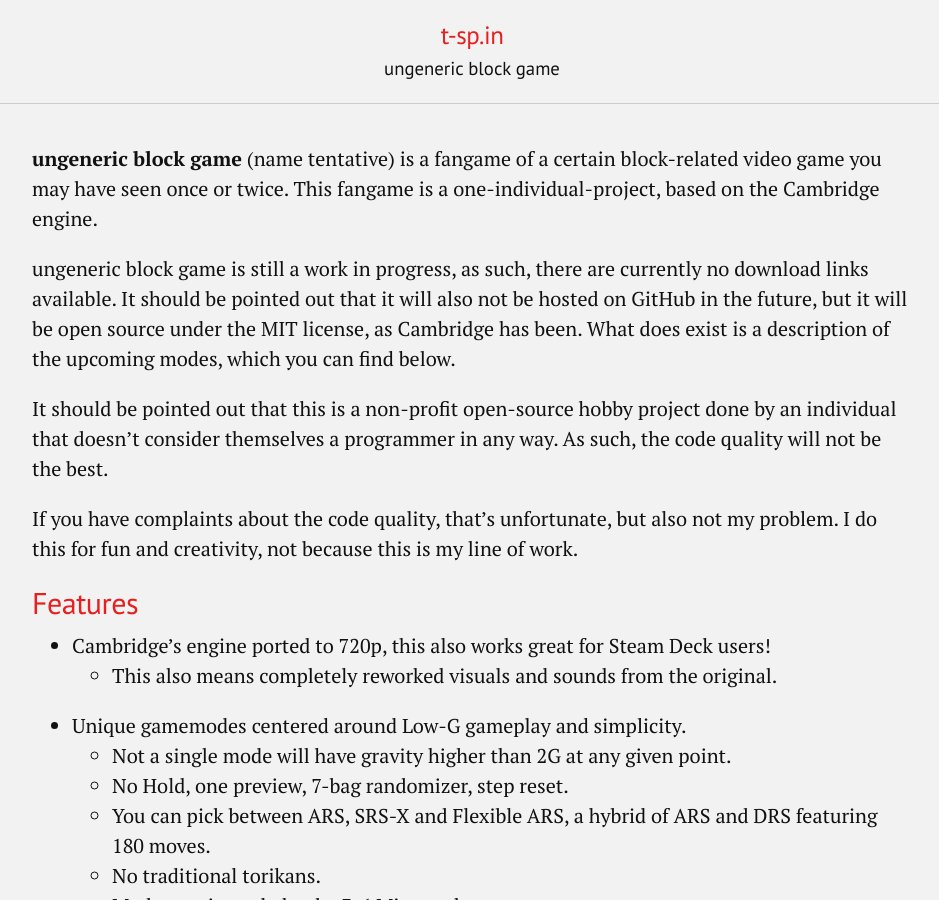
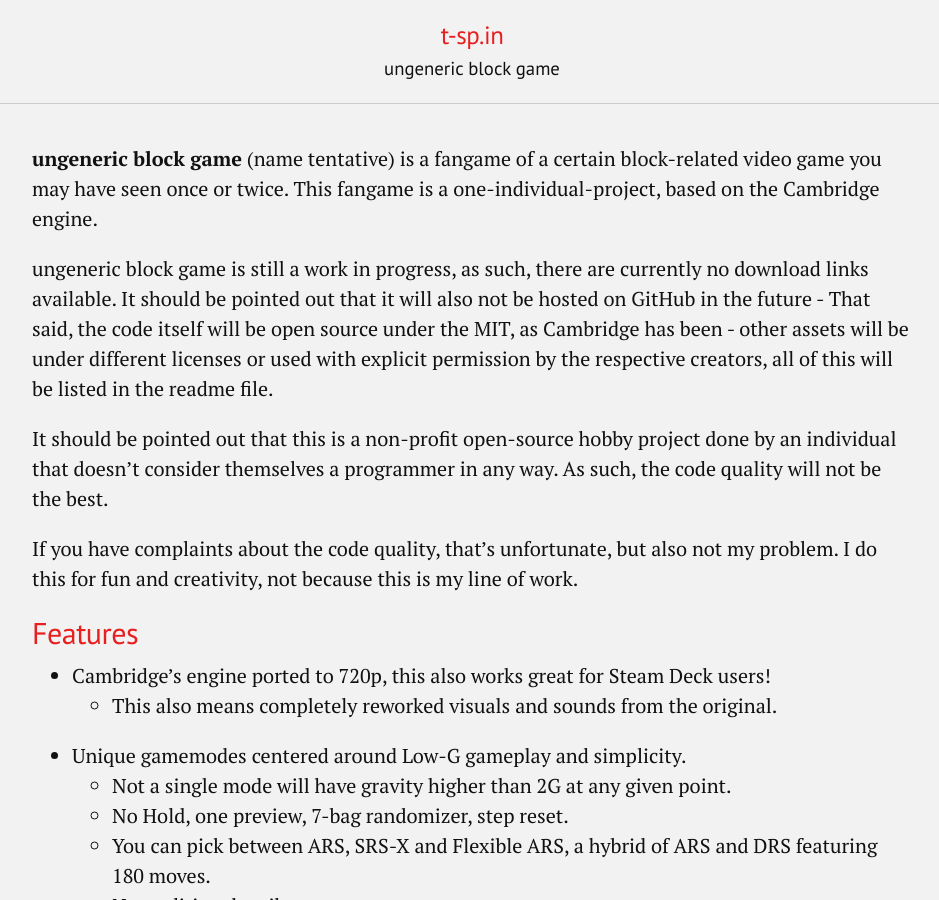
Before and after one commit to Rexxt/t-sp.in, a Jekyll site: the page built from ubg.md, in a window 1280 px wide and 900 px high. Shown: the whole window, without its empty margins (168-1107 px from the left). Built offline with Jekyll 4.4.1, drawn with Linux system fonts in a browser that asks for light colours.

Commit message:
Update ubg.md

```diff
--- a/ubg.md
+++ b/ubg.md
@@ -5,7 +5,7 @@ title: "ungeneric block game"
 
 **ungeneric block game** (name tentative) is a fangame of a certain block-related video game you may have seen once or twice. This fangame is a one-individual-project, based on the Cambridge engine.
 
-ungeneric block game is still a work in progress, as such, there are currently no download links available. It should be pointed out that it will also not be hosted on GitHub in the future, but it will be open source under the MIT license, as Cambridge has been. What does exist is a description of the upcoming modes, which you can find below.
+ungeneric block game is still a work in progress, as such, there are currently no download links available. It should be pointed out that it will also not be hosted on GitHub in the future - That said, the code itself will be open source under the MIT, as Cambridge has been - other assets will be under different licenses or used with explicit permission by the respective creators, all of this will be listed in the readme file.
 
 It should be pointed out that this is a non-profit open-source hobby project done by an individual that doesn't consider themselves a programmer in any way. As such, the code quality will not be the best.
 
```
